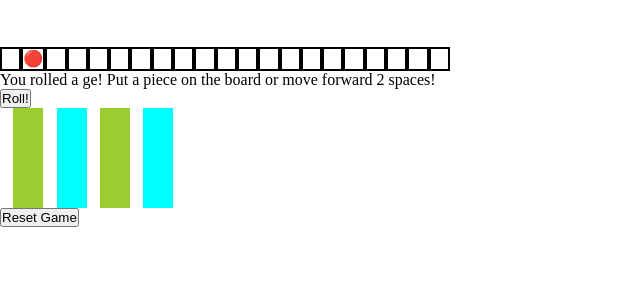
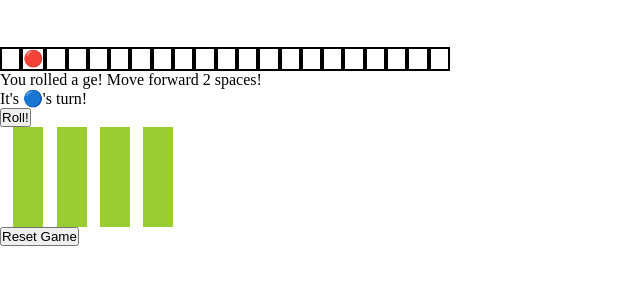
Before and after one commit to saramattina/Unit-1-Project, a plain HTML site: page index.html in a window 1280 px wide. Both pictures are taken after a click on the button "Roll!". Shown: the part 81-366 px from the top of the page, without its empty margins (0-640 px from the left). Drawn offline with Linux system fonts and the light colour scheme.

Commit message:
place pice works better

```diff
--- a/index.html
+++ b/index.html
@@ -48,8 +48,8 @@
        <!-- </div> -->
     </section>
 
+    <div class="roll-message"></div>
     <div class="turn-message"></div>
-    <div class="roll-message"></div>
 
     <button class="roll">Roll!</button>
 
--- a/script.js
+++ b/script.js
@@ -62,10 +62,31 @@ const removeFlatClass = (e) => {
 
 const init = () => {
   board = [
-    "", "", "", "", "", "", "", "", "", "", "", "", "", "", "", "", "", "", "", "",
+    "",
+    "",
+    "",
+    "",
+    "",
+    "",
+    "",
+    "",
+    "",
+    "",
+    "",
+    "",
+    "",
+    "",
+    "",
+    "",
+    "",
+    "",
+    "",
+    "",
   ];
+
   squareEls.forEach((sqr) => (sqr.textContent = ""));
   turnMessageEl.textContent = "Let's play! 🔴 goes first!";
+  rollMessageEl.textContent = "";
   winner = false;
   currentPlayer = "🔴";
   playerRedScore.textContent = `Red: ${redScore}`;
@@ -78,41 +99,39 @@ const init = () => {
 };
 
 //placePiece
-//maybe stretch goal: first roll is to place piece on board[0]
 //target current piece place with board[i]
-
 //add spaces to move to current board[i]
 //place piece in new board[i]
 //remove piece from previous board[i] to prevent having multiple pieces on board
 
-const findPiece = (squareEls) => {
-   // i is never passed in here
-  return squareEls.id;
-};
-
-let pieceIdx;
-let currentPieceSqr;
-
-const placePiece = () => {
-   // currentPieceSqr is always -1 because we're not passing in argument to findPiece
-  currentPieceSqr = board.findIndex(findPiece);
-  pieceIdx = (currentPieceSqr + spacesToMove);
-
-  board[pieceIdx] = currentPlayer;
-
-
-  console.log("current piece sqr" + currentPieceSqr)
-  console.log("new piece idx:" + pieceIdx);
-
-  //   console.log(board.findIndex(findPiece))
-  updateBoard();
-};
-
 const updateBoard = () => {
-//    console.log(board.findIndex(placePiece));
+  //    console.log(board.findIndex(placePiece));
+  if (oldPieceIdx.textContent !== ""){
+   board[oldPieceIdx] = "";
+  }
   board.forEach((sqr, idx) => {
     squareEls[idx].textContent = sqr;
   });
+
+};
+
+let newPieceIdx;
+let oldPieceIdx;
+let squareElsArray;
+
+const placePiece = () => {
+  squareElsArray = Array.from(squareEls);
+  oldPieceIdx = squareElsArray.findIndex(
+    (squareEl) => squareEl.textContent === currentPlayer
+  );
+
+  // console.log(pieceIdx)
+
+  newPieceIdx = oldPieceIdx + spacesToMove;
+  board[newPieceIdx] = currentPlayer;
+  // console.log("new idx: " + newPieceIdx);
+
+  updateBoard();
 };
 
 // console.log(updateBoard)
@@ -139,21 +158,25 @@ const switchPlayerTurn = () => {
   removeFlatClass(stickThree);
   removeFlatClass(stickFour);
   // stick.classList.remove("round", "flat");
-  // need remove flat or round class from sticks
 };
 //^partially taken from my tic tac toe lab
 
 const rollSticks = (e) => {
   const randomNum = Math.random();
-  // let roll = randomNum < 0.5 ? "flat-side" : "round-side";
   // console.log(roll)
 
   if (randomNum < 0.5) {
     e.classList.add("flat");
   } else {
-    return;
-    // will default to round
+    return; // will default to round
   }
+};
+
+const handleWinner = () => {
+  //if current player piece idx is greater than 20, that player wins
+  //show win message
+  //if no winner, keep playing
+  //*** ^when I add the if (!winner) switch turns, the rollBtn stops working
 };
 
 //event listeners
@@ -165,46 +188,35 @@ rollBtn.addEventListener("click", () => {
   rollSticks(stickFour);
 
   if (numFlatSticks.length === 0) {
-    turnMessageEl.textContent =
-      "You rolled a yut! Put a piece on the board or move forward 4 spaces!";
+    rollMessageEl.textContent = "You rolled a yut! Move forward 4 spaces and roll again!";
     spacesToMove = 4;
   } else if (numFlatSticks.length === 1) {
-    turnMessageEl.textContent =
-      "You rolled a do! Put a piece on the board or move forward 1 space!";
+    rollMessageEl.textContent = "You rolled a do! Move forward 1 space!";
     spacesToMove = 1;
   } else if (numFlatSticks.length === 2) {
-    turnMessageEl.textContent =
-      "You rolled a ge! Put a piece on the board or move forward 2 spaces!";
+    rollMessageEl.textContent = "You rolled a ge! Move forward 2 spaces!";
     spacesToMove = 2;
   } else if (numFlatSticks.length === 3) {
-    turnMessageEl.textContent =
-      "You rolled a geol! Put a piece on the board or move forward 3 spaces!";
+    rollMessageEl.textContent = "You rolled a geol! Move forward 3 spaces!";
     spacesToMove = 3;
   } else {
-    turnMessageEl.textContent =
-      "You rolled a mo! Put a piece on the board or move forward 5 spaces!";
+    rollMessageEl.textContent = "You rolled a mo! Move forward 5 spaces and roll again!";
     spacesToMove = 5;
   }
 
   placePiece();
-   //  updateBoard();
+  updateBoard();
 
-//   if (!winner) {
-//      switchPlayerTurn()};
+  if (!winner) {
+    switchPlayerTurn();
+  }
 
   //   console.log(numFlatSticks.length);
 });
-//*** ^when I add the if (!winner) switch turns, the rollBtn stops working
+
 
 resetBtn.addEventListener("click", init);
 
 init();
 
 //<dialog> for instructions?
-
-//first move
-//if no pieces are on the board, piece automatically gets placed on first square
-
-// const firstPiece = () => {
-
-// }
```
